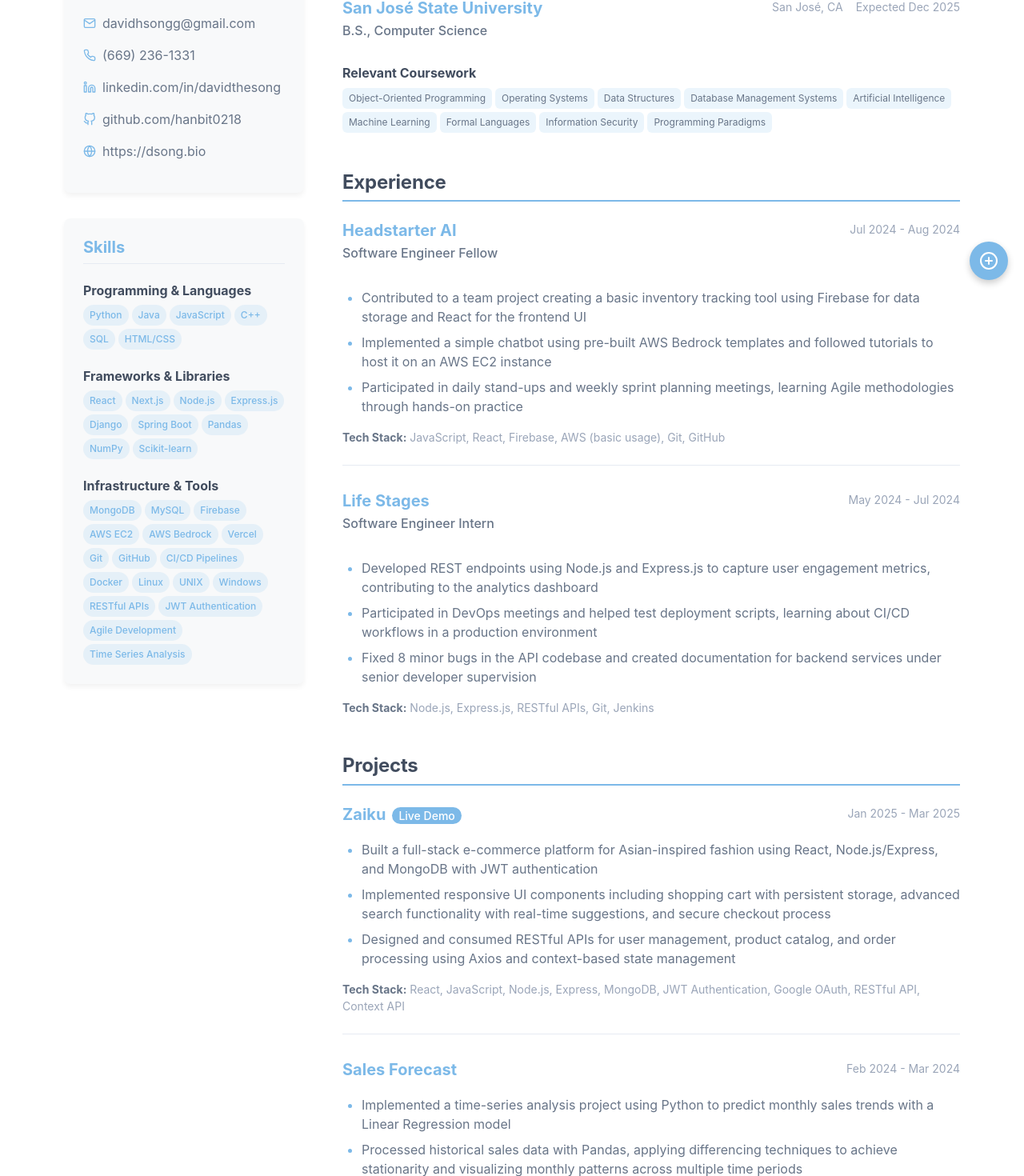
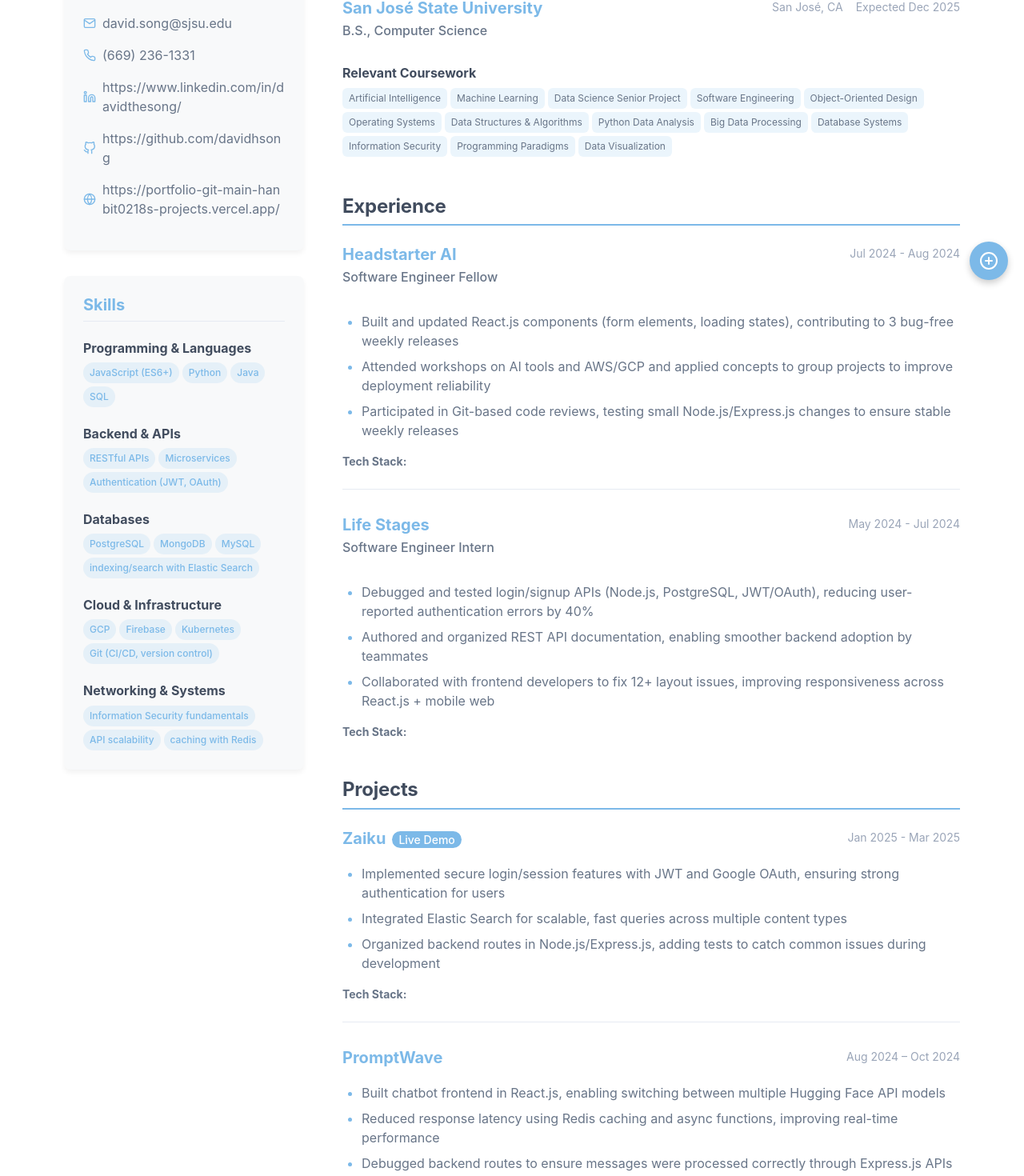
Before and after one commit to davidhsong/portfolio, a React (Create React App) app in the folder client/: page /resume in a window 1280 px wide. Shown: the part 430-1900 px from the top of the page at 80% size. Built offline with nearby package versions, Linux system fonts and the light colour scheme.

Commit message:
updated resume

```diff
--- a/client/src/pages/Resume.js
+++ b/client/src/pages/Resume.js
@@ -6,11 +6,11 @@ const Resume = () => {
   const resumeData = {
     personalInfo: {
       name: "David Song",
-      email: "davidhsongg@gmail.com",
+      email: "david.song@sjsu.edu",
       phone: "(669) 236-1331",
-      linkedin: "linkedin.com/in/davidthesong",
-      github: "github.com/hanbit0218",
-      website: "https://dsong.bio"
+      linkedin: "https://www.linkedin.com/in/davidthesong/",
+      github: "https://github.com/davidhsong",
+      website: "https://portfolio-git-main-hanbit0218s-projects.vercel.app/"
     },
     education: [
       {
@@ -19,15 +19,19 @@ const Resume = () => {
         degree: "B.S., Computer Science",
         date: "Expected Dec 2025",
         courses: [
-          "Object-Oriented Programming",
-          "Operating Systems",
-          "Data Structures",
-          "Database Management Systems",
           "Artificial Intelligence",
           "Machine Learning",
-          "Formal Languages",
+          "Data Science Senior Project",
+          "Software Engineering",
+          "Object-Oriented Design",
+          "Operating Systems",
+          "Data Structures & Algorithms",
+          "Python Data Analysis",
+          "Big Data Processing",
+          "Database Systems",
           "Information Security",
-          "Programming Paradigms"
+          "Programming Paradigms",
+          "Data Visualization"
         ]
       }
     ],
@@ -37,23 +41,19 @@ const Resume = () => {
         position: "Software Engineer Fellow",
         date: "Jul 2024 - Aug 2024",
         accomplishments: [
-          "Contributed to a team project creating a basic inventory tracking tool using Firebase for data storage and React for the frontend UI",
-          "Implemented a simple chatbot using pre-built AWS Bedrock templates and followed tutorials to host it on an AWS EC2 instance",
-          "Participated in daily stand-ups and weekly sprint planning meetings, learning Agile methodologies through hands-on practice"
-        ],
-        technologies: "JavaScript, React, Firebase, AWS (basic usage), Git, GitHub"
-      },
+          "Built and updated React.js components (form elements, loading states), contributing to 3 bug-free weekly releases",
+          "Attended workshops on AI tools and AWS/GCP and applied concepts to group projects to improve deployment reliability",
+          "Participated in Git-based code reviews, testing small Node.js/Express.js changes to ensure stable weekly releases"
+        ]      },
       {
         company: "Life Stages",
         position: "Software Engineer Intern",
         date: "May 2024 - Jul 2024",
         accomplishments: [
-          "Developed REST endpoints using Node.js and Express.js to capture user engagement metrics, contributing to the analytics dashboard",
-          "Participated in DevOps meetings and helped test deployment scripts, learning about CI/CD workflows in a production environment",
-          "Fixed 8 minor bugs in the API codebase and created documentation for backend services under senior developer supervision"
-        ],
-        technologies: "Node.js, Express.js, RESTful APIs, Git, Jenkins"
-      }
+          "Debugged and tested login/signup APIs (Node.js, PostgreSQL, JWT/OAuth), reducing user-reported authentication errors by 40%",
+          "Authored and organized REST API documentation, enabling smoother backend adoption by teammates",
+          "Collaborated with frontend developers to fix 12+ layout issues, improving responsiveness across React.js + mobile web"
+        ]      }
     ],
     projects: [
       {
@@ -62,47 +62,49 @@ const Resume = () => {
         website: "https://www.zaikuofficial.com/",
         date: "Jan 2025 - Mar 2025",
         accomplishments: [
-          "Built a full-stack e-commerce platform for Asian-inspired fashion using React, Node.js/Express, and MongoDB with JWT authentication",
-          "Implemented responsive UI components including shopping cart with persistent storage, advanced search functionality with real-time suggestions, and secure checkout process",
-          "Designed and consumed RESTful APIs for user management, product catalog, and order processing using Axios and context-based state management"
-        ],
-        technologies: "React, JavaScript, Node.js, Express, MongoDB, JWT Authentication, Google OAuth, RESTful API, Context API"
-      },
+          "Implemented secure login/session features with JWT and Google OAuth, ensuring strong authentication for users",
+          "Integrated Elastic Search for scalable, fast queries across multiple content types",
+          "Organized backend routes in Node.js/Express.js, adding tests to catch common issues during development"
+        ]      },
       {
-        name: "Sales Forecast",
-        url: "https://github.com/hanbit0218/sales_forecast.git",
-        date: "Feb 2024 - Mar 2024",
+        name: "PromptWave",
+        url: "https://github.com/davidhsong/promptwave",
+        date: "Aug 2024 – Oct 2024",
         accomplishments: [
-          "Implemented a time-series analysis project using Python to predict monthly sales trends with a Linear Regression model",
-          "Processed historical sales data with Pandas, applying differencing techniques to achieve stationarity and visualizing monthly patterns across multiple time periods",
-          "Evaluated model performance using RMSE and MAE metrics, achieving prediction accuracy within 15% of actual sales figures"
-        ],
-        technologies: "Python, Pandas, NumPy, Matplotlib, Scikit-learn, TensorFlow (imported but not fully implemented)"
-      },
+          "Built chatbot frontend in React.js, enabling switching between multiple Hugging Face API models",
+          "Reduced response latency using Redis caching and async functions, improving real-time performance",
+          "Debugged backend routes to ensure messages were processed correctly through Express.js APIs"
+        ]      },
       {
         name: "Hydro Sense",
         url: "https://github.com/hanbit0218/HydroSense.git",
         date: "Oct 2023 - Nov 2023",
         accomplishments: [
-          "Led a frontend team of 5 developers in creating an IoT-based dashboard for SJSU Community Garden's soil moisture monitoring system",
-          "Developed responsive React components to visualize sensor data, integrating Google Sheets API to allow gardeners to export and analyze environmental data",
-          "Created 3 informational pages with responsive design using Next.js and Tailwind CSS to enhance user experience across both mobile and desktop devices"
-        ],
-        technologies: "Next.js, React, JavaScript, Tailwind CSS, Firebase, Google API"
-      }
+          "Developed IoT dashboard with React.js + Node.js, displaying real-time sensor data for water monitoring",
+          "Integrated Google Sheets API for external data export and analysis",
+          "Improved dashboard layout for cross-device usability (desktop, tablet, mobile)"
+        ]      }
     ],
     skills: [
       {
         category: "Programming & Languages",
-        items: ["Python", "Java", "JavaScript", "C++", "SQL", "HTML/CSS"]
+        items: ["JavaScript (ES6+)", "Python", "Java", "SQL"]
       },
       {
-        category: "Frameworks & Libraries",
-        items: ["React", "Next.js", "Node.js", "Express.js", "Django", "Spring Boot", "Pandas", "NumPy", "Scikit-learn"]
+        category: "Backend & APIs",
+        items: ["RESTful APIs", "Microservices", "Authentication (JWT, OAuth)"]
       },
       {
-        category: "Infrastructure & Tools",
-        items: ["MongoDB", "MySQL", "Firebase", "AWS EC2", "AWS Bedrock", "Vercel", "Git", "GitHub", "CI/CD Pipelines", "Docker", "Linux", "UNIX", "Windows", "RESTful APIs", "JWT Authentication", "Agile Development", "Time Series Analysis"]
+        category: "Databases",
+        items: ["PostgreSQL", "MongoDB", "MySQL", "indexing/search with Elastic Search"]
+      },
+      {
+        category: "Cloud & Infrastructure",
+        items: ["GCP", "Firebase", "Kubernetes", "Git (CI/CD, version control)"]
+      },
+      {
+        category: "Networking & Systems",
+        items: ["Information Security fundamentals", "API scalability", "caching with Redis"]
       }
     ]
   };
```
